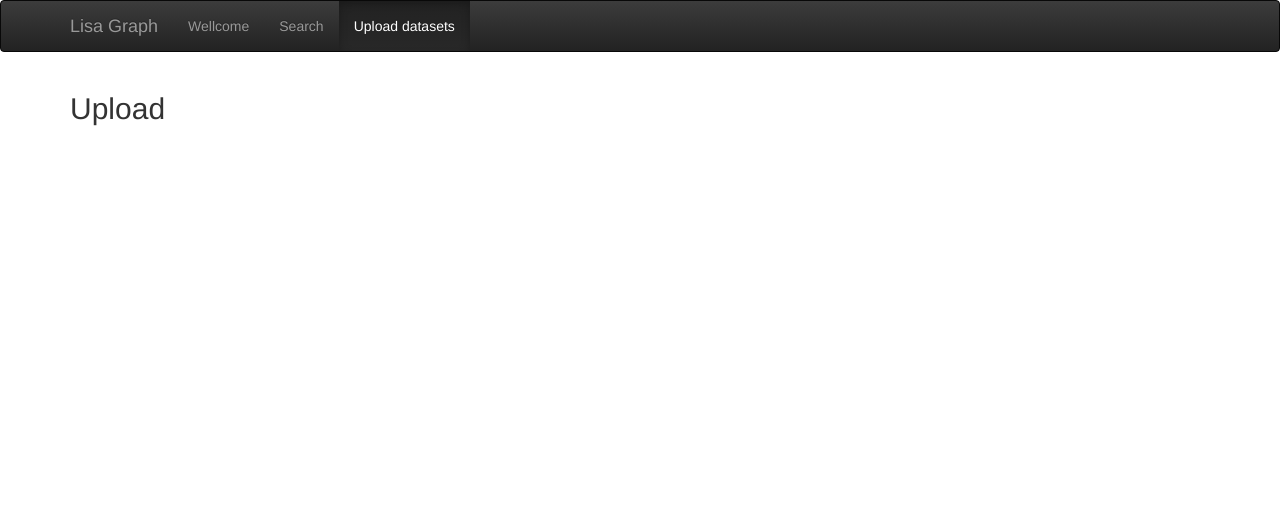
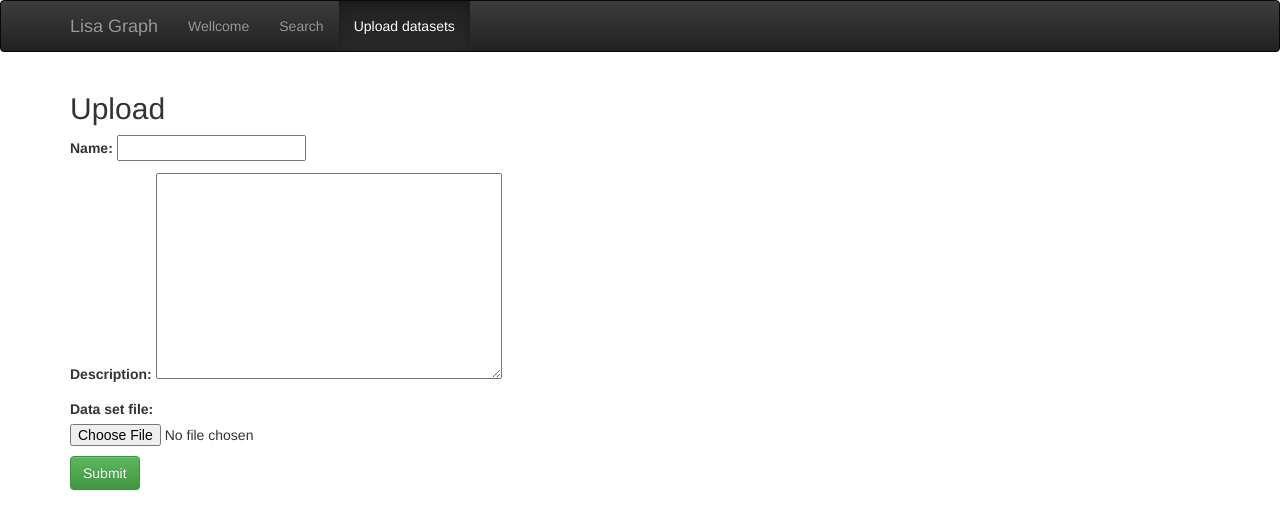
Before and after one commit to ssoto/hack4medAND, a Django app: page /upload in a window 1280 px wide. Shown: the top 530 px of the page. Run offline with Django 3.2, Linux system fonts and the light colour scheme; parts of the project's set-up code (start-up, migrations or seed data) failed here and were passed over; some libraries are stand-ins or nearby versions.

Commit message:
Added upload form and working saving files

```diff
--- a/lisa_graph/lisa_graph/templates/lisa_search/upload.html
+++ b/lisa_graph/lisa_graph/templates/lisa_search/upload.html
@@ -9,4 +9,12 @@
 
 {% block content %}
 <h2>Upload</h2>
+{% if form %}
+<form action="{% url 'upload' %}"enctype="multipart/form-data"  method="post">{% csrf_token %}
+{{ form.as_p }}
+<input type="submit" value="Submit" class="btn btn-success"/>
+</form>
+{% else %}
+Thanks to contribute on our platform uploading new data :)
+{% endif %}
 {% endblock content %}
--- /dev/null
+++ b/lisa_graph/lisa_search/forms.py
@@ -0,0 +1,7 @@
+# -*- encoding: utf-8 -*-
+from django import forms
+
+class UploadDataForm(forms.Form):
+    name = forms.CharField(required=True)
+    description = forms.CharField(required=True, widget=forms.Textarea)
+    data_set_file = forms.FileField(required=True)
--- a/lisa_graph/lisa_search/views.py
+++ b/lisa_graph/lisa_search/views.py
@@ -1,6 +1,12 @@
 from django.shortcuts import render
 from django.template import RequestContext
 from django.shortcuts import render_to_response, get_object_or_404, redirect
+from lisa_search.forms import UploadDataForm
+from lisa_modules.csv_reader import CSV
+from lisa_models.table import Table_Model
+from lisa_modules.db_middleware import persist_csv
+from mongoengine import connect
+import tempfile
 
 # Create your views here.
 def index(request):
@@ -16,9 +22,36 @@ def search(request):
         {},
         context_instance=RequestContext(request)
     )
+
 def upload(request):
+    if request.method == 'POST': # If the form has been submitted...
+        # ContactForm was defined in the previous section
+        if request.FILES:
+            form = UploadDataForm(request.POST, request.FILES) # A form bound to the POST data
+        else:
+            form = UploadDataForm(request.POST) # A form bound to the POST data
+        if form.is_valid(): # All validation rules pass
+            #import ipdb; ipdb.set_trace()
+            data = request.FILES['data_set_file'].read()
+            my_f = tempfile.NamedTemporaryFile(delete=False)
+            my_f.file.write(data)
+            my_f.close()
+            connect('lisa_project_db')
+            csv_object = CSV()
+            csv_object.initialize(my_f.name,
+                                form.data['name'],
+                                form.data['description'])
+            persist_csv(csv_object,
+                        ['key', 'andalucia', 'reciensubido'])
+
+            return render_to_response(
+                'lisa_search/upload.html',
+                {},
+                context_instance=RequestContext(request))
+    else:
+        form = UploadDataForm() # An unbound form
+
     return render_to_response(
         'lisa_search/upload.html',
-        {},
-        context_instance=RequestContext(request)
-    )
+        {'form':form},
+        context_instance=RequestContext(request))
--- a/lisa_graph/testing.py
+++ b/lisa_graph/testing.py
@@ -12,4 +12,3 @@ if __name__ == "__main__":
      					'CSV MOLÓN!')
     persist_csv(csv_object,
                  ['key', 'andalucia'])
-    #add_keys('NOMBRE_CSV',['HOLA', 'MUNDO'])
```
